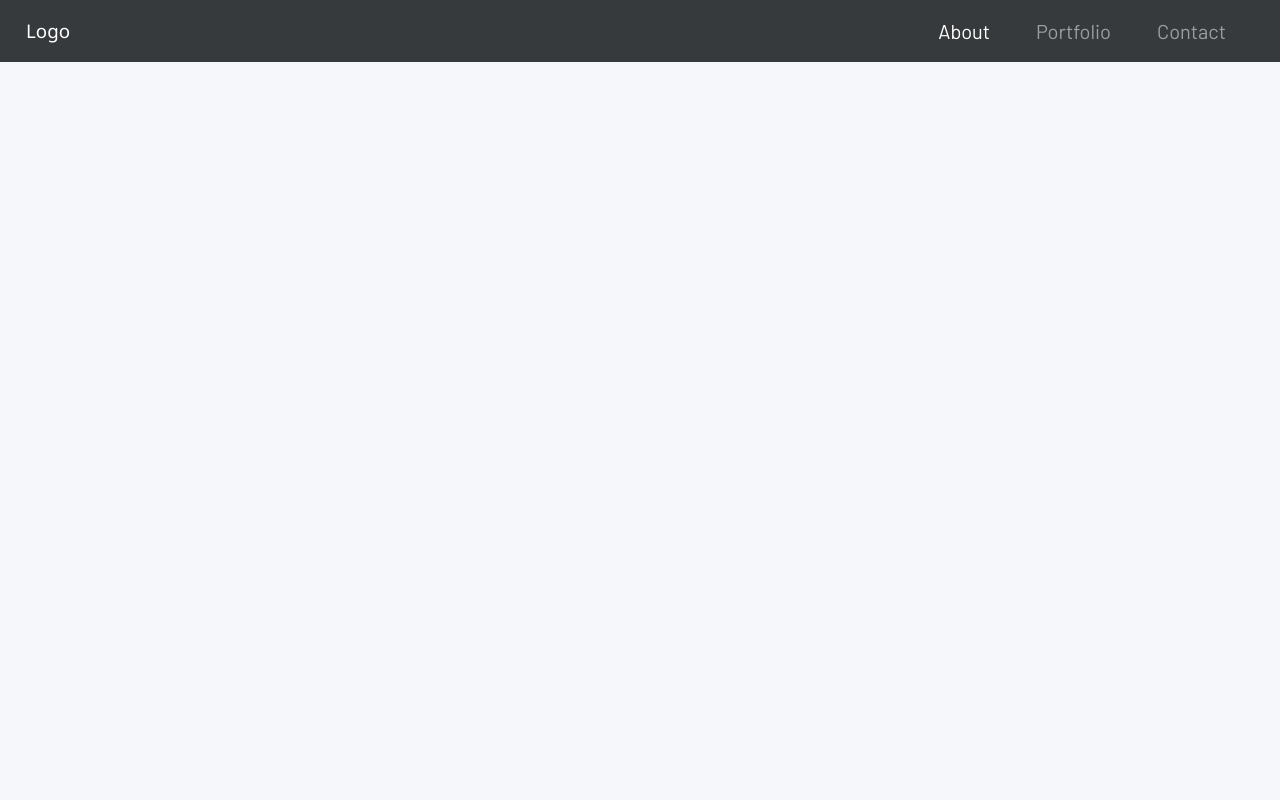
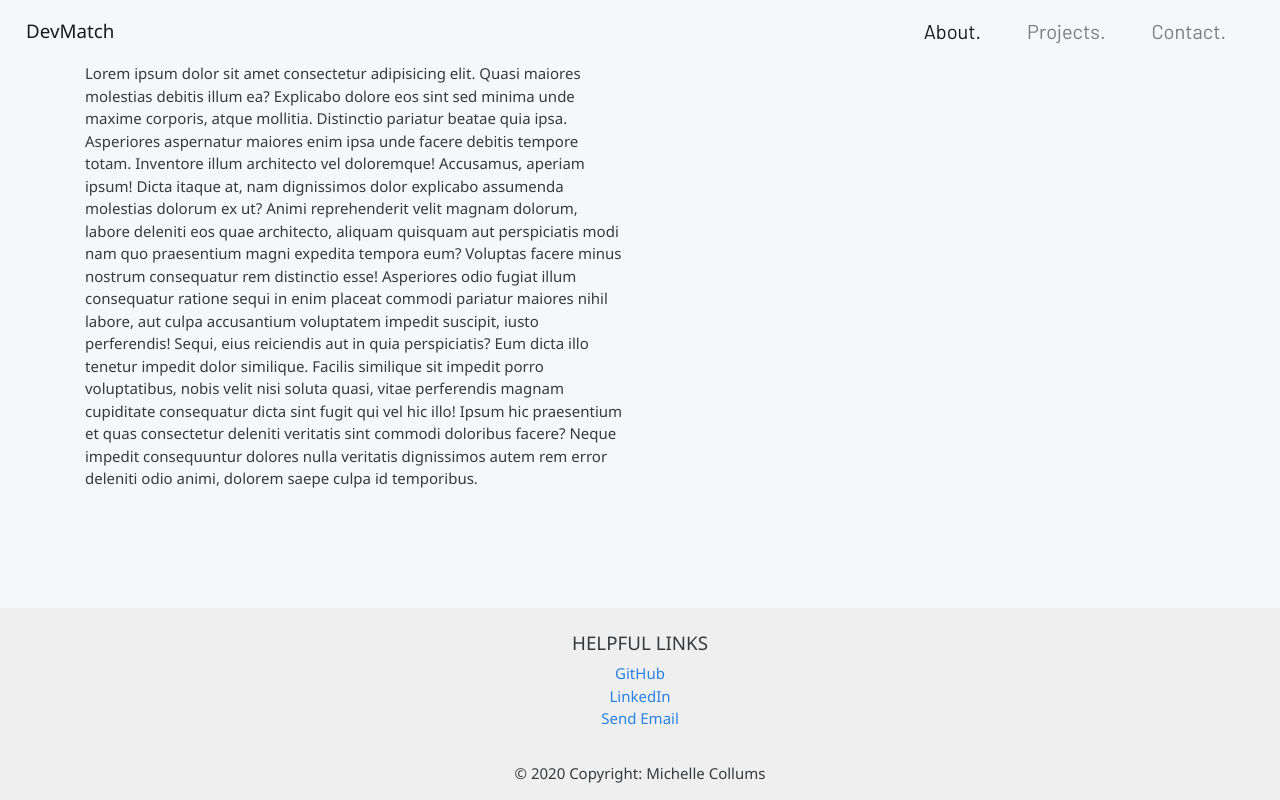
Before and after one commit to mcollums/michelle-portfolio-2, a website: page about.html in a window 1280 px wide. Drawn offline with nearby package versions, Linux system fonts and the light colour scheme; a web font is replaced by a local one.

Commit message:
created seperate css files for global, index and about, added positioning to html and footer

```diff
--- a/about.html
+++ b/about.html
@@ -1,37 +1,87 @@
 <!DOCTYPE html>
 <html lang="en">
+
 <head>
     <meta charset="UTF-8">
     <meta name="viewport" content="width=device-width, initial-scale=1.0">
 
     <!-- Bootswatch and Custom CSS -->
+    <script src="https://kit.fontawesome.com/5dec566d84.js" crossorigin="anonymous"></script>
+    <link href="https://stackpath.bootstrapcdn.com/bootstrap/4.4.1/css/bootstrap.min.css" rel="stylesheet"
+        integrity="sha384-Vkoo8x4CGsO3+Hhxv8T/Q5PaXtkKtu6ug5TOeNV6gBiFeWPGFN9MuhOf23Q9Ifjh" crossorigin="anonymous">
     <link rel="stylesheet" text="text/css" href="assets/style/bootstrap.min.css">
-    <link rel="stylesheet" text="text/css" href="assets/style/style.css">
+    <link rel="stylesheet" text="text/css" href="assets/style/global.css">
+    <link rel="stylesheet" text="text/css" href="assets/style/about.css">
+    <link rel="stylesheet" text="text/css" href="assets/style/media.css">
 
     <title>Collums | About</title>
 
 </head>
+
 <body>
-    <nav class="navbar navbar-expand-lg navbar-dark bg-dark">
-        <a class="navbar-brand" href="./index.html">Logo</a>
+    <nav class="navbar navbar-expand-lg navbar-light">
+        <a class="navbar-brand" href="./index.html">DevMatch</a>
         <button class="navbar-toggler" type="button" data-toggle="collapse" data-target="#navbarColor01"
             aria-controls="navbarColor01" aria-expanded="false" aria-label="Toggle navigation">
             <span class="navbar-toggler-icon"></span>
         </button>
 
         <div class="collapse navbar-collapse" id="navbarColor01">
-            <ul class="navbar-nav ml-auto">
+            <ul class="navbar-nav ml-auto d-flex justify-content-around">
                 <li class="nav-item active">
-                    <a class="nav-link" href="./about.html">About<span class="sr-only">(current)</span></a>
+                    <a class="nav-link" href="./about.html">About.<span class="sr-only">(current)</span></a>
                 </li>
                 <li class="nav-item">
-                    <a class="nav-link" href="./portfolio.html">Portfolio</a>
+                    <a class="nav-link" href="./portfolio.html">Projects.</a>
                 </li>
                 <li class="nav-item">
-                    <a class="nav-link" href="./contact.html">Contact</a>
+                    <a class="nav-link" href="./contact.html">Contact.</a>
                 </li>
             </ul>
         </div>
     </nav>
+
+    <div class="container">
+        <div class="row">
+            <div class="col-6">
+                <p>Lorem ipsum dolor sit amet consectetur adipisicing elit. Quasi maiores molestias debitis illum ea? Explicabo dolore eos sint sed minima unde maxime corporis, atque mollitia. Distinctio pariatur beatae quia ipsa.
+                Asperiores aspernatur maiores enim ipsa unde facere debitis tempore totam. Inventore illum architecto vel doloremque! Accusamus, aperiam ipsum! Dicta itaque at, nam dignissimos dolor explicabo assumenda molestias dolorum ex ut?
+                Animi reprehenderit velit magnam dolorum, labore deleniti eos quae architecto, aliquam quisquam aut perspiciatis modi nam quo praesentium magni expedita tempora eum? Voluptas facere minus nostrum consequatur rem distinctio esse!
+                Asperiores odio fugiat illum consequatur ratione sequi in enim placeat commodi pariatur maiores nihil labore, aut culpa accusantium voluptatem impedit suscipit, iusto perferendis! Sequi, eius reiciendis aut in quia perspiciatis?
+                Eum dicta illo tenetur impedit dolor similique. Facilis similique sit impedit porro voluptatibus, nobis velit nisi soluta quasi, vitae perferendis magnam cupiditate consequatur dicta sint fugit qui vel hic illo!
+                Ipsum hic praesentium et quas consectetur deleniti veritatis sint commodi doloribus facere? Neque impedit consequuntur dolores nulla veritatis dignissimos autem rem error deleniti odio animi, dolorem saepe culpa id temporibus.</p>
+            </div>
+        </div>
+    </div>
+
+    <!-- Footer -->
+    <footer class="pt-4">
+        <div class="container-fluid text-center">
+            <div class="row justify-content-around">
+
+                <!-- Links -->
+                <div class="col-3">
+                    <h5 class="text-uppercase">Helpful Links</h5>
+                    <ul class="list-unstyled">
+                        <li>
+                            <a href="https://github.com/mcollums" target="_blank">GitHub</a>
+                        </li>
+                        <li>
+                            <a href="https://www.linkedin.com/in/collums/" target="_blank">LinkedIn</a>
+                        </li>
+                        <li>
+                            <a href="mailto: collumsmichelle@gmail.com">Send Email</a>
+                        </li>
+                    </ul>
+                </div>
+
+            </div>
+
+            <!-- Copyright -->
+            <div class="text-center py-3">© 2020 Copyright: Michelle Collums
+            </div>
+
+    </footer>
 </body>
+
 </html>
--- a/assets/script/index.js
+++ b/assets/script/index.js
@@ -5,15 +5,16 @@ $(document).ready(() => {
     const handleYes = function(){
         //get current location
         const currLocationArr = window.location.href.split('/');
+        //removes index.html from end of array
         const noHTML = currLocationArr.pop();
+        //creates new string with abouthtml at the end
         const newLocation = currLocationArr.join('/') + "/about.html";
-            //replace index.html with about.html
-            //send user to new window location
 
+        // sends user to new page after a few seconds
         //TODO DONT FORGET TO UNCOMMENT TIMER WHEN DEPLOYING
         setTimeout(() => {
             window.location = newLocation
-        }, 5000);
+        }, 50);
     }
 
     const handleNo = function(){
--- /dev/null
+++ b/assets/style/global.scss
@@ -0,0 +1,43 @@
+@import './variables.scss';
+
+// Global styles that all html files need
+
+html {
+    position: relative;
+    min-height: 100%;
+}
+
+body {
+    background-color: $off-white;
+    margin-bottom: 60px;
+}
+
+.navbar {
+    background-color: $off-white;
+    position: relative;
+
+
+    .navbar-brand {
+        margin-left: 10px;
+    }
+
+    button {
+        border-style: none;
+    }
+
+    .nav-item{
+        margin-right: 30px;
+
+        .nav-link {
+            font-size: 20px;
+            font-family: $font-sans;
+        }
+    }
+}
+
+footer {
+    position: absolute;
+    bottom: 0px;
+    width: 100%;
+    background-color: $light-grey;
+}
--- a/assets/style/style.scss
+++ b/assets/style/index.scss
@@ -1,37 +1,13 @@
 @import './variables.scss';
 
-body {
-    background-color: $off-white;
-}
-
-// NavBar Style
-.navbar {
-    background-color: $off-white;
-
-    .navbar-brand {
-        margin-left: 10px;
-    }
-
-    button {
-        border-style: none;
-    }
-
-    .nav-item{
-        margin-right: 30px;
-
-        .nav-link {
-            font-size: 20px;
-            font-family: $font-sans;
-        }
-    }
-}
-
+// Styles for the index.html page
 
 // Profile Section
 .profile-section {
     position: relative;
     height: 100vh;
     background-color: $off-white;
+    padding-bottom: 100px;
 
     // Profile Card and Overlay
     .profile-img {
@@ -58,7 +34,6 @@ body {
                     padding: 0 0 0 0;
                     margin-bottom: 0px;
                 }
-
             }
         }
     }
@@ -81,10 +56,7 @@ body {
                 padding: 15px;
             }
         }
-
-
     }
-
 }
 
 #match-modal {
@@ -94,9 +66,3 @@ body {
         border-radius: 20px;
     }
 }
-
-
-footer {
-    width: 100vw;
-    background-color: $light-grey;
-}
```
Also changed, not shown: index.html (+2 -1 lines), assets/style/about.css (added), assets/style/about.scss (added), assets/style/global.css (added), assets/style/index.css, 2 other files.
